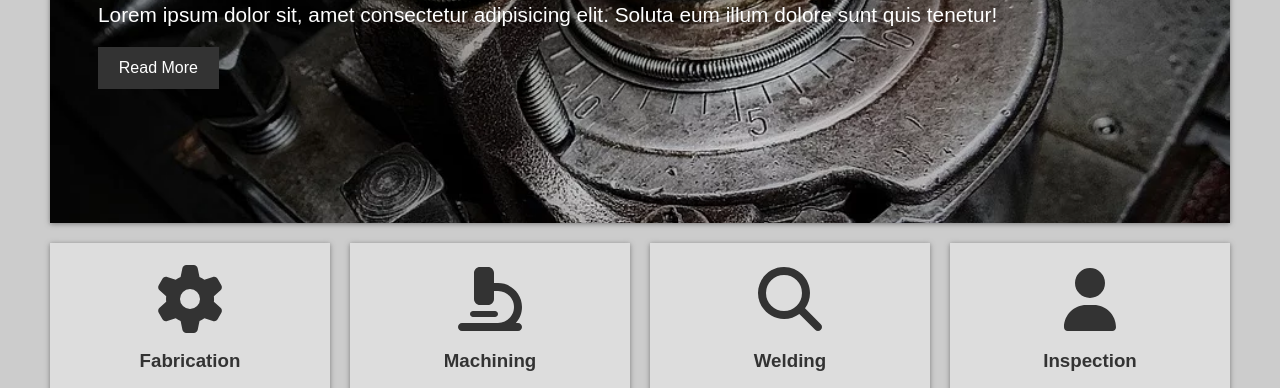
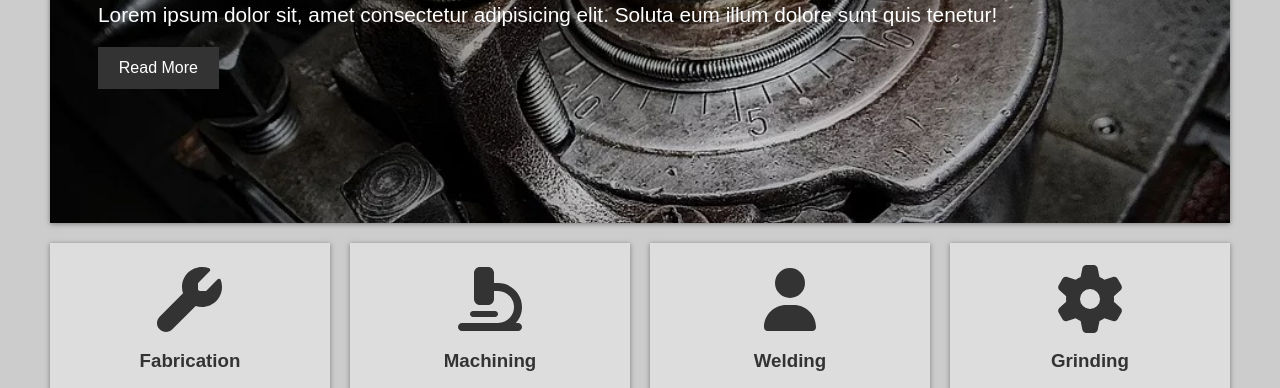
Before and after one commit to BGwaltney622/AGIndustries, a plain HTML site: page index.html in a window 1280 px wide. Shown: the part 403-791 px from the top of the page. Drawn offline with Linux system fonts and the light colour scheme.

Commit message:
updated icons

```diff
--- a/index.html
+++ b/index.html
@@ -32,7 +32,7 @@
         <!--Boxes Section-->
         <section class="boxes">
             <div class="box">
-                <i class="fas fa-cog fa-4x"></i>
+                <i class="fas fa-wrench fa-4x"></i>
                 <h3>Fabrication</h3>
                 <p>Lorem ipsum dolor sit, amet consectetur adipisicing elit. Ut, expedita?</p>
             </div>
@@ -42,13 +42,13 @@
                 <p>Lorem ipsum dolor sit, amet consectetur adipisicing elit. Ut, expedita?</p>
             </div>
             <div class="box">
-                <i class="fas fa-search fa-4x"></i>
+                <i class="fas fa-user fa-4x"></i>
                 <h3>Welding</h3>
                 <p>Lorem ipsum dolor sit, amet consectetur adipisicing elit. Ut, expedita?</p>
             </div>
             <div class="box">
-                <i class="fas fa-user fa-4x"></i>
-                <h3>Inspection</h3>
+                <i class="fas fa-cog fa-4x"></i>
+                <h3>Grinding</h3>
                 <p>Lorem ipsum dolor sit, amet consectetur adipisicing elit. Ut, expedita?</p>
             </div>
         </section>
```
